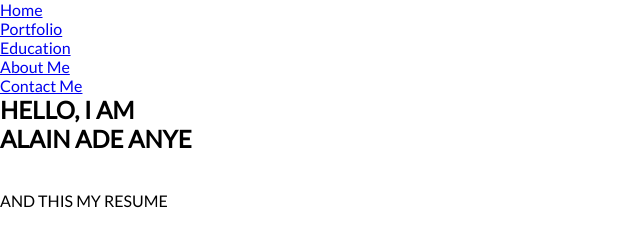
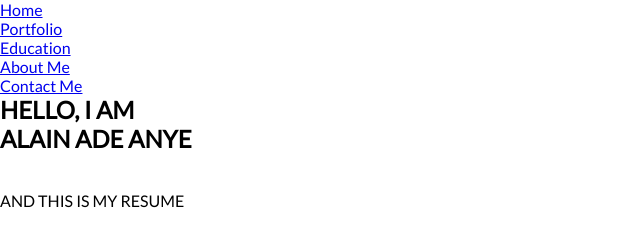
Before and after one commit to Alain2020/alain-s-profile, a plain HTML site: page index.html in a window 1280 px wide. Shown: the full height of the page, 0-640 px from the left. Drawn offline with Linux system fonts and the light colour scheme.

```diff
--- a/index.html
+++ b/index.html
@@ -21,7 +21,7 @@
         <h1 class="heading">HELLO, I AM</h1>
         <h1 class="heading">ALAIN ADE ANYE</h1>
         <br><br>
-        <P>AND THIS MY RESUME</P>
+        <P>AND THIS IS MY RESUME</P>
 
        </section>
 
```
